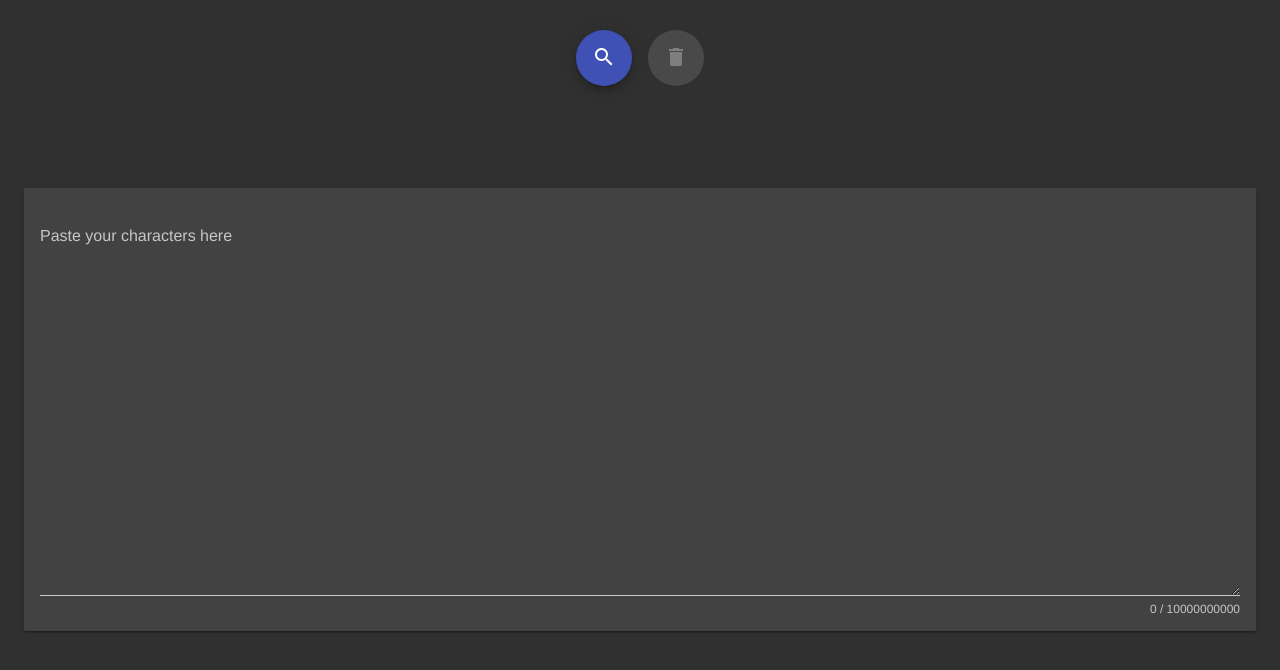
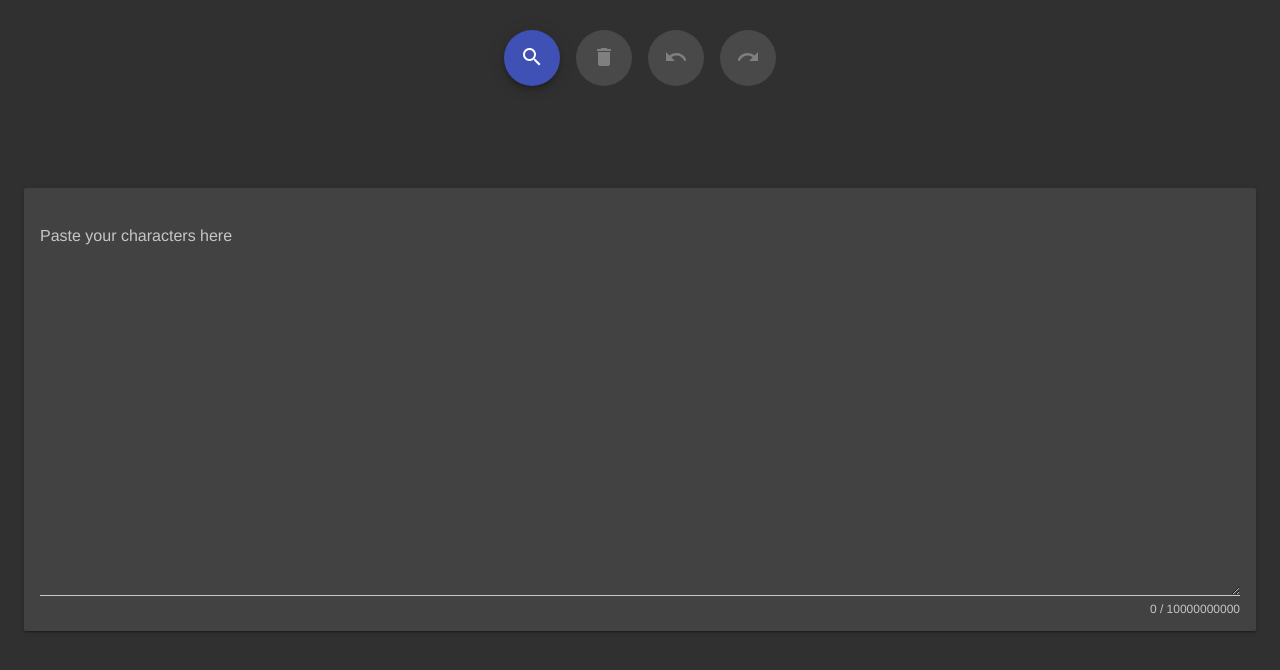
Before and after one commit to mohitkyadav/count_chars, a Vue app: page /#/ in a window 1280 px wide. Shown: the top 670 px of the page. Built offline with nearby package versions, Linux system fonts and the light colour scheme.

Commit message:
Adding undo and redo buttons

```diff
--- a/src/components/Landing.vue
+++ b/src/components/Landing.vue
@@ -11,6 +11,18 @@
             <v-tooltip bottom>
                 <v-icon slot="activator">delete</v-icon>
                 <span>Clear text</span>
+            </v-tooltip>
+        </v-btn>
+        <v-btn fab color="indigo" @click="undo()" :disabled="undoStack <= 0">
+            <v-tooltip bottom>
+                <v-icon slot="activator">undo</v-icon>
+                <span>Undo (ctrl+y)</span>
+            </v-tooltip>
+        </v-btn>
+        <v-btn fab color="indigo" @click="redo()" :disabled="redoStack <= 0">
+            <v-tooltip bottom>
+                <v-icon slot="activator">redo</v-icon>
+                <span>Redo (ctrl+z)</span>
             </v-tooltip>
         </v-btn>
     </v-container>
@@ -44,9 +56,17 @@ export default {
   name: 'Landing',
   data () {
     return {
+      undoStack: [],
+      redoStack: [],
       inputText: '',
       snackbarText: 'Nothing',
       snackbar: false,
+
+      /**
+             * stackBuffer represents the number of chars
+             * typed before storing inputText in the undoStack
+             */
+      stackBuffer: 5,
       vowASCII: [65, 97, 69, 101, 73, 105, 79, 111, 85, 117],
       counts: [{
         'type': 'Vowels',
@@ -103,10 +123,49 @@ export default {
     deleteCode: function () {
       this.inputText = ''
       this.toggleSnackbar('Text cleared')
+    },
+    undo: function () {
+      this.redoStack.push(this.inputText)
+      this.undoStack.pop()
+      this.inputText = this.undoStack.pop()
+    },
+    redo: function () {
+      if (this.redoStack.length > 0) { this.inputText = this.redoStack.pop() }
+    },
+    shouldPushToUndo: function () {
+      if (this.largeAddition()) {
+        this.undoStack.push(this.inputText)
+      }
+    },
+    /**
+         * largeAddition determins if changes too input
+         * text qualify as a large enough addition to
+         * store changes in the undoStack.
+         *
+         * There are three conditions, only one must be met:
+         *
+         * 1: Was inputText previously empty, if so,
+         * store the first change in the undo stack
+         *
+         * 2 & 3: Is inputText larger/smaller by 'stackBuffer'
+         * characters, this ensures undo stages are stored
+         * as chunks of characters changes rather than single
+         * characterchanges
+         */
+    largeAddition: function () {
+      let previousInput = this.undoStack.pop()
+      this.undoStack.push(previousInput)
+      if (previousInput) {
+        if (this.inputText.length > previousInput.length + 5 || this.inputText.length < previousInput.length - 5) { return true }
+        return false
+      }
+      return true
     }
   },
   watch: {
     'inputText' () {
+      if (!this.inputText) return
+      this.shouldPushToUndo()
       this.counts[4].count = this.inputText.length
       let spaceCount = 0
       let vowCount = 0
```
